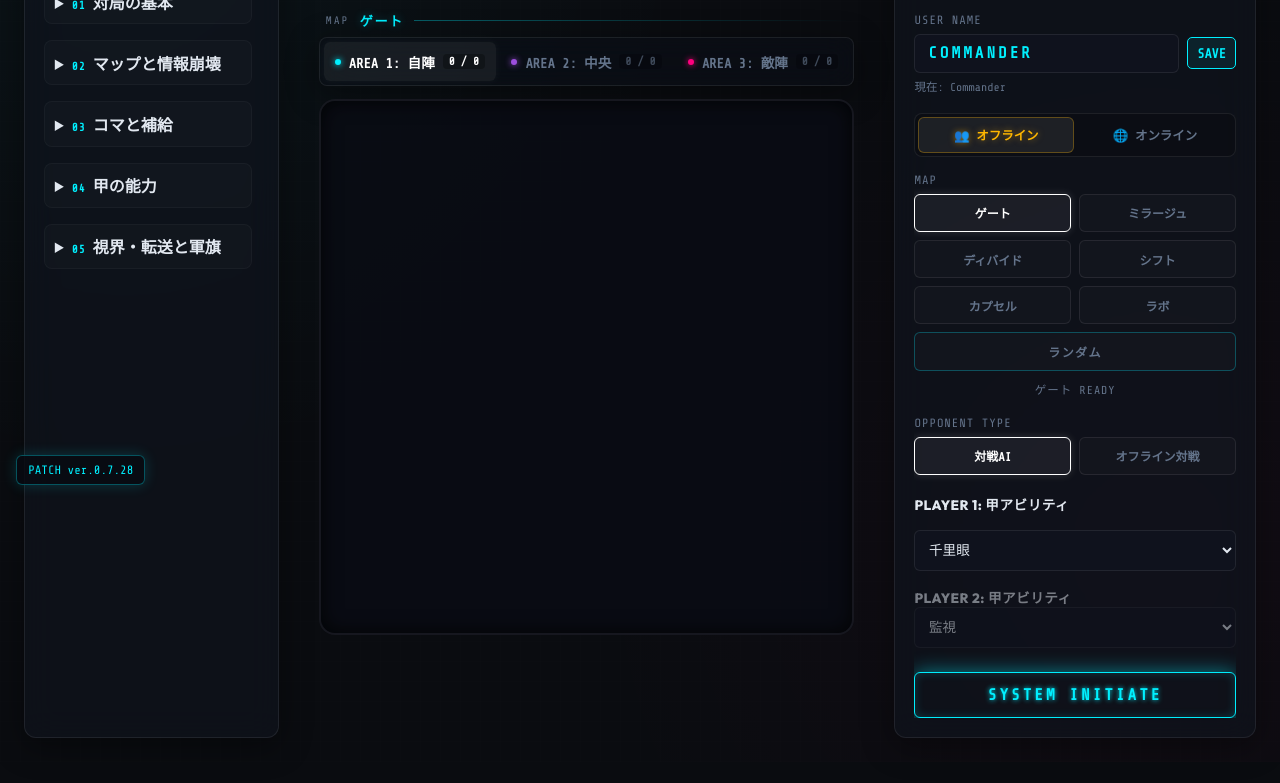
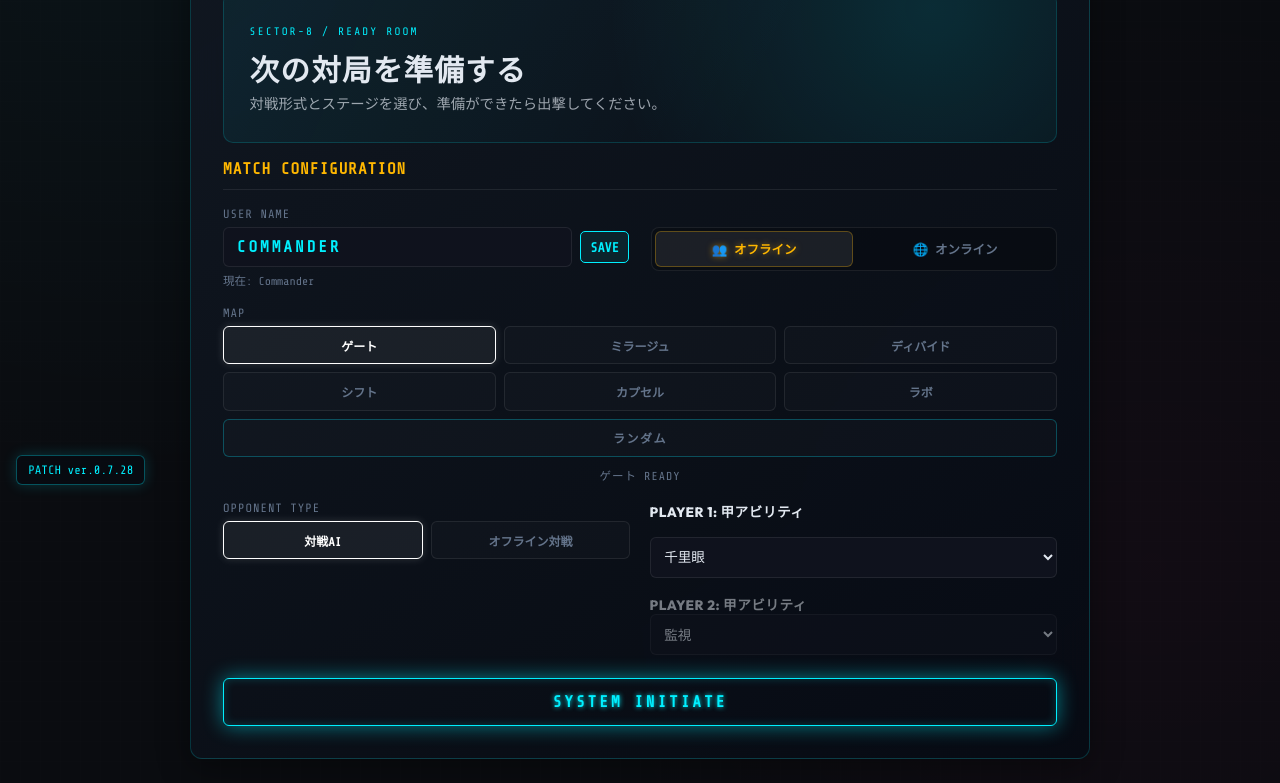
Before and after one commit to COFEN1005/Sector8, a website: page index.html in a window 1280 px wide. Shown: the part 299-1082 px from the top of the page. Before the commit the page ends 1061 px from the top, so only its background shows below. Drawn offline with nearby package versions, Linux system fonts and the light colour scheme.

Commit message:
Make the setup screen a dedicated lobby

```diff
--- a/index.html
+++ b/index.html
@@ -601,11 +601,16 @@
             <!-- RIGHT COLUMN: CONTROL PANEL & GAME LOG -->
             <section id="sidebar-right" class="glass-panel">
                 <div class="panel-header">
-                    <h2>TACTICAL HUB</h2>
+                    <h2><span class="lobby-panel-title">BATTLE LOBBY</span><span class="battle-panel-title">TACTICAL HUB</span></h2>
                 </div>
 
                 <div id="setup-panel" class="hub-section">
-                    <h3>GAME CONFIGURATION</h3>
+                    <div class="lobby-intro">
+                        <span class="lobby-intro-kicker">SECTOR-8 / READY ROOM</span>
+                        <h3>次の対局を準備する</h3>
+                        <p>対戦形式とステージを選び、準備ができたら出撃してください。</p>
+                    </div>
+                    <h3 class="lobby-config-title">MATCH CONFIGURATION</h3>
                     <div id="develop-mode-badge" class="develop-mode-badge hidden">DEVELOP MODE</div>
                     <div class="config-group username-group">
                         <label for="username-input">USER NAME</label>
--- a/style.css
+++ b/style.css
@@ -3929,3 +3929,167 @@ body.device-mobile .unit.koh-ability::after {
 
     .mode-tab { font-size: 0.7rem; padding: 0.4rem 0.2rem; }
 }
+
+/* Setup is a dedicated lobby; the board returns for preparation and battle. */
+.lobby-panel-title {
+    display: none;
+}
+
+body:has(#battle-screen:not(.hidden) #setup-panel:not(.hidden)) #turn-indicator {
+    display: none;
+}
+
+#battle-screen:has(#setup-panel:not(.hidden)) {
+    width: min(900px, 100%);
+    margin-inline: auto;
+    justify-content: center;
+    align-items: flex-start;
+}
+
+#battle-screen:has(#setup-panel:not(.hidden)) > #sidebar-left,
+#battle-screen:has(#setup-panel:not(.hidden)) > #board-container {
+    display: none;
+}
+
+#battle-screen:has(#setup-panel:not(.hidden)) > #sidebar-right {
+    flex: 1 1 auto;
+    width: 100%;
+    max-width: none;
+    padding: clamp(1.1rem, 3vw, 2rem);
+    overflow: visible;
+    background: linear-gradient(145deg, rgba(17, 24, 34, 0.96), rgba(7, 11, 19, 0.94));
+    border-color: rgba(0, 240, 255, 0.18);
+}
+
+#battle-screen:has(#setup-panel:not(.hidden)) .lobby-panel-title {
+    display: inline;
+}
+
+#battle-screen:has(#setup-panel:not(.hidden)) .battle-panel-title {
+    display: none;
+}
+
+#battle-screen #setup-panel:not(.hidden) {
+    display: grid;
+    grid-template-columns: repeat(2, minmax(0, 1fr));
+    gap: 1.1rem 1.4rem;
+    flex: none;
+    overflow: visible;
+}
+
+#setup-panel > .lobby-intro,
+#setup-panel > .lobby-config-title,
+#setup-panel > #dev-tools-panel,
+#setup-panel > .map-source-group,
+#setup-panel > #setup-local-panel,
+#setup-panel > #matchmaking-panel {
+    grid-column: 1 / -1;
+}
+
+.lobby-intro {
+    padding: clamp(1rem, 3vw, 1.6rem);
+    border: 1px solid rgba(0, 240, 255, 0.16);
+    border-radius: 10px;
+    background: radial-gradient(circle at 85% 10%, rgba(0, 240, 255, 0.12), transparent 45%),
+        linear-gradient(115deg, rgba(0, 240, 255, 0.065), transparent 65%);
+}
+
+.lobby-intro-kicker {
+    color: var(--neon-cyan);
+    font: 0.68rem var(--font-mono);
+    letter-spacing: 0.2em;
+}
+
+#setup-panel .lobby-intro h3 {
+    margin: 0.5rem 0 0.3rem;
+    color: var(--text-primary);
+    font-family: var(--font-outfit);
+    font-size: clamp(1.3rem, 3vw, 1.85rem);
+    letter-spacing: 0.04em;
+}
+
+.lobby-intro p {
+    color: rgba(226, 232, 240, 0.68);
+    font-size: 0.9rem;
+    line-height: 1.5;
+}
+
+#setup-panel > .lobby-config-title {
+    margin: 0;
+    padding-bottom: 0.65rem;
+    border-bottom: 1px solid rgba(255, 255, 255, 0.08);
+}
+
+#setup-panel > .config-group,
+#setup-panel > .mode-tabs {
+    min-width: 0;
+    margin-bottom: 0;
+}
+
+#setup-panel > .mode-tabs {
+    align-self: start;
+    margin-top: 1.25rem;
+}
+
+#setup-panel .map-source-group .toggle-group {
+    display: grid;
+    grid-template-columns: repeat(3, minmax(0, 1fr));
+}
+
+#setup-panel .map-source-group .map-random-btn {
+    grid-column: 1 / -1;
+}
+
+#setup-panel #setup-local-panel {
+    display: grid;
+    grid-template-columns: repeat(2, minmax(0, 1fr));
+    gap: 1.2rem;
+    align-items: start;
+}
+
+#setup-panel #setup-local-panel.hidden {
+    display: none;
+}
+
+#setup-panel #setup-local-panel > .config-group,
+#setup-panel #setup-local-panel > .ability-select-container {
+    min-width: 0;
+    margin-bottom: 0;
+    overflow: visible;
+}
+
+#setup-panel #setup-local-panel > #btn-start-game {
+    grid-column: 1 / -1;
+    min-height: 3rem;
+    margin-top: 0.2rem;
+}
+
+#setup-panel #matchmaking-panel {
+    flex: none;
+    overflow: visible;
+}
+
+@media (max-width: 640px) {
+    #battle-screen #setup-panel:not(.hidden),
+    #setup-panel #setup-local-panel {
+        grid-template-columns: minmax(0, 1fr);
+    }
+
+    #setup-panel > .lobby-intro,
+    #setup-panel > .lobby-config-title,
+    #setup-panel > #dev-tools-panel,
+    #setup-panel > .map-source-group,
+    #setup-panel > #setup-local-panel,
+    #setup-panel > #matchmaking-panel,
+    #setup-panel #setup-local-panel > #btn-start-game {
+        grid-column: 1;
+    }
+
+    #setup-panel > .mode-tabs {
+        margin-top: 0;
+    }
+
+    #setup-panel .map-source-group .toggle-group {
+        grid-template-columns: repeat(2, minmax(0, 1fr));
+    }
+}
```
